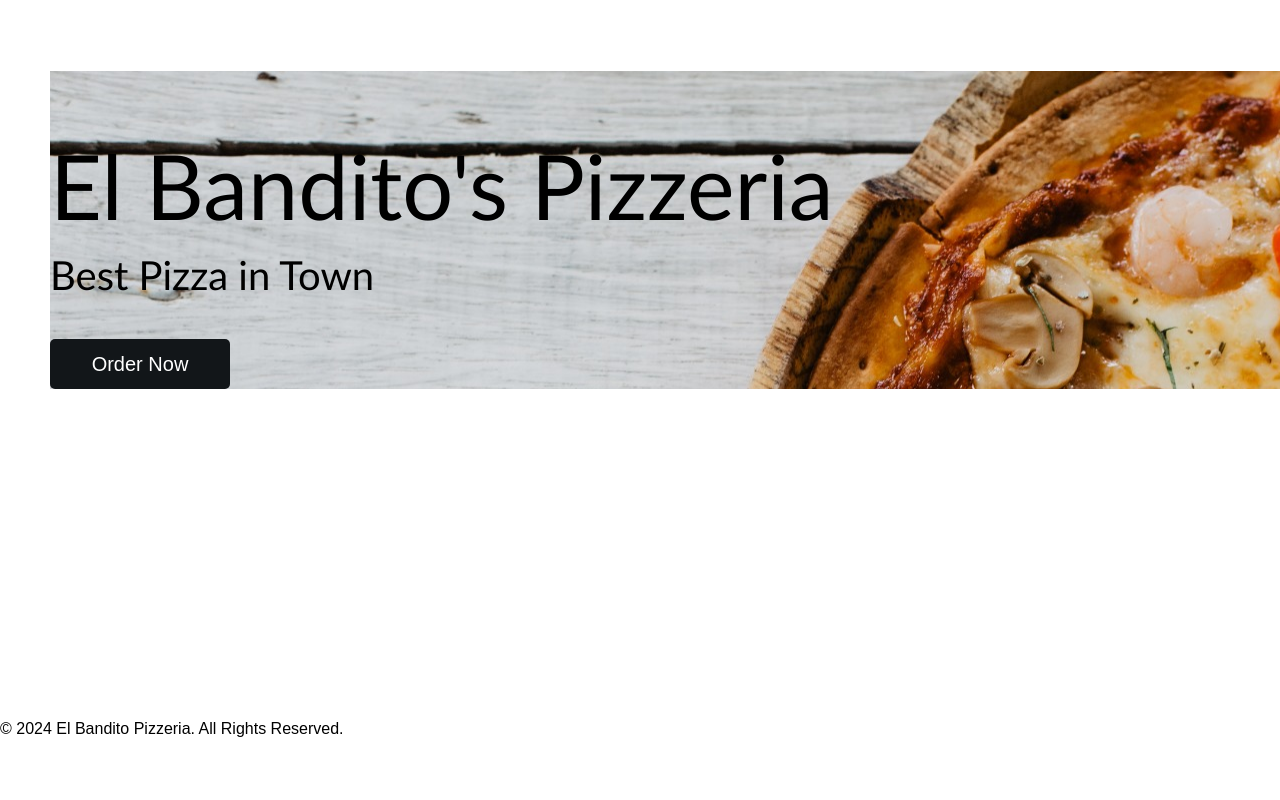
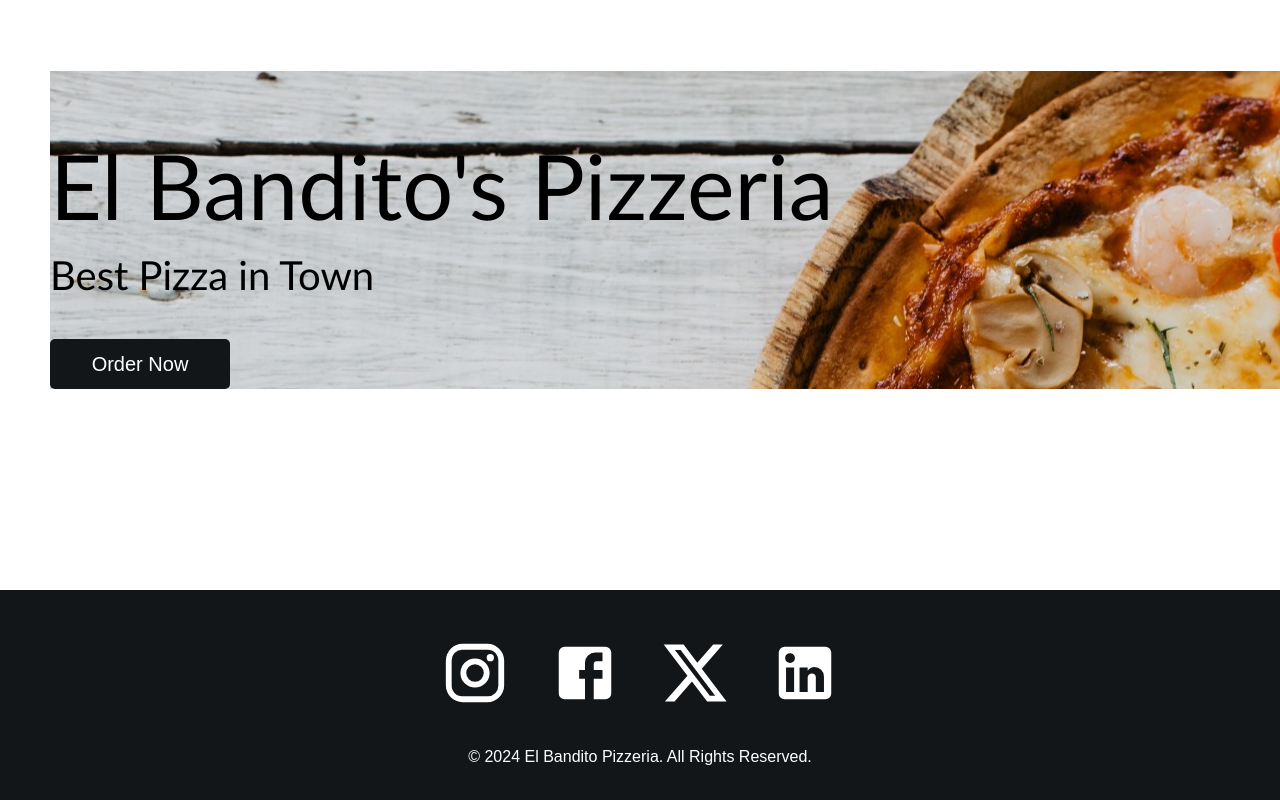
Before and after one commit to AndrasCsorba/El-Bandito-Pizzeria, a React (Create React App) app: page / in a window 1280 px wide. Shown: the part 230-1030 px from the top of the page. Before the commit the page ends 984 px from the top, so only its background shows below. Built offline with nearby package versions, Linux system fonts and the light colour scheme.

Commit message:
socil media icons css

```diff
--- a/src/components/Footers.js
+++ b/src/components/Footers.js
@@ -7,7 +7,7 @@ import "../styles/Footers.css";
 
 function Footers() {
   return (
-    <div className="Footers">
+    <div className="footers">
       <div className="socialMedia">
         <InstagramIcon />
         <FacebookIcon />
--- a/src/styles/Footers.css
+++ b/src/styles/Footers.css
@@ -16,6 +16,6 @@
   cursor: pointer;
 }
 
-.footer p {
+.footers p {
   color: white;
 }
```
